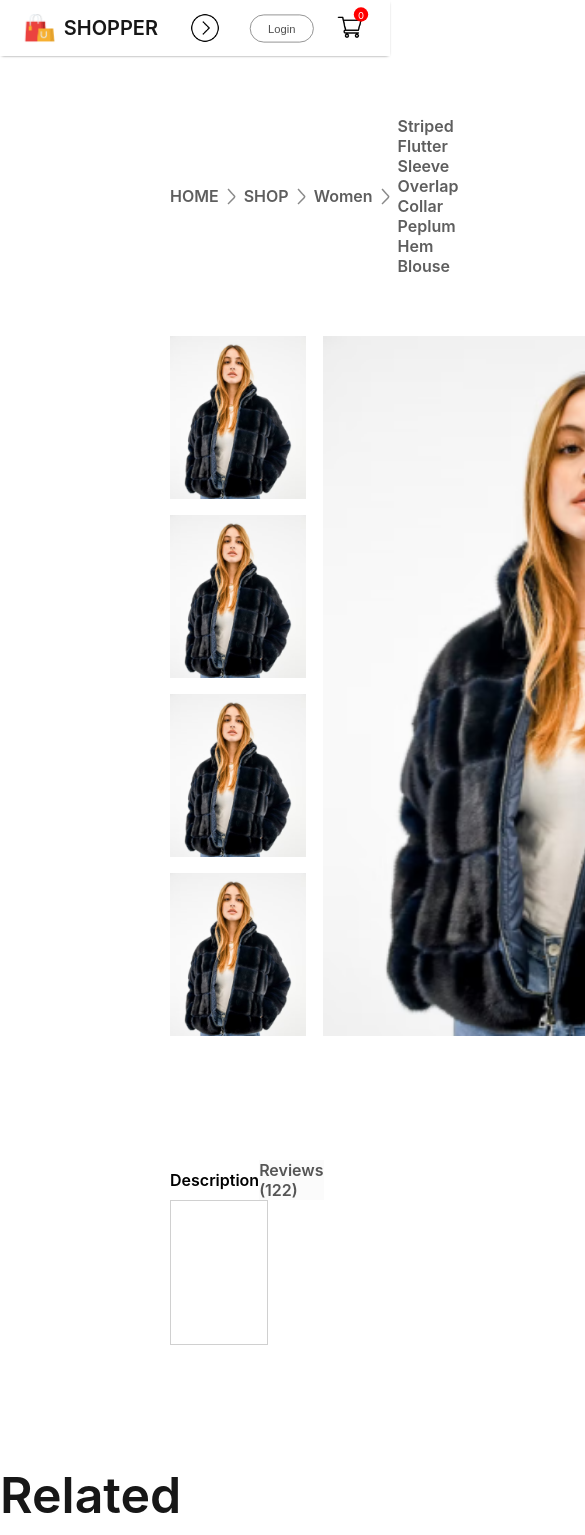
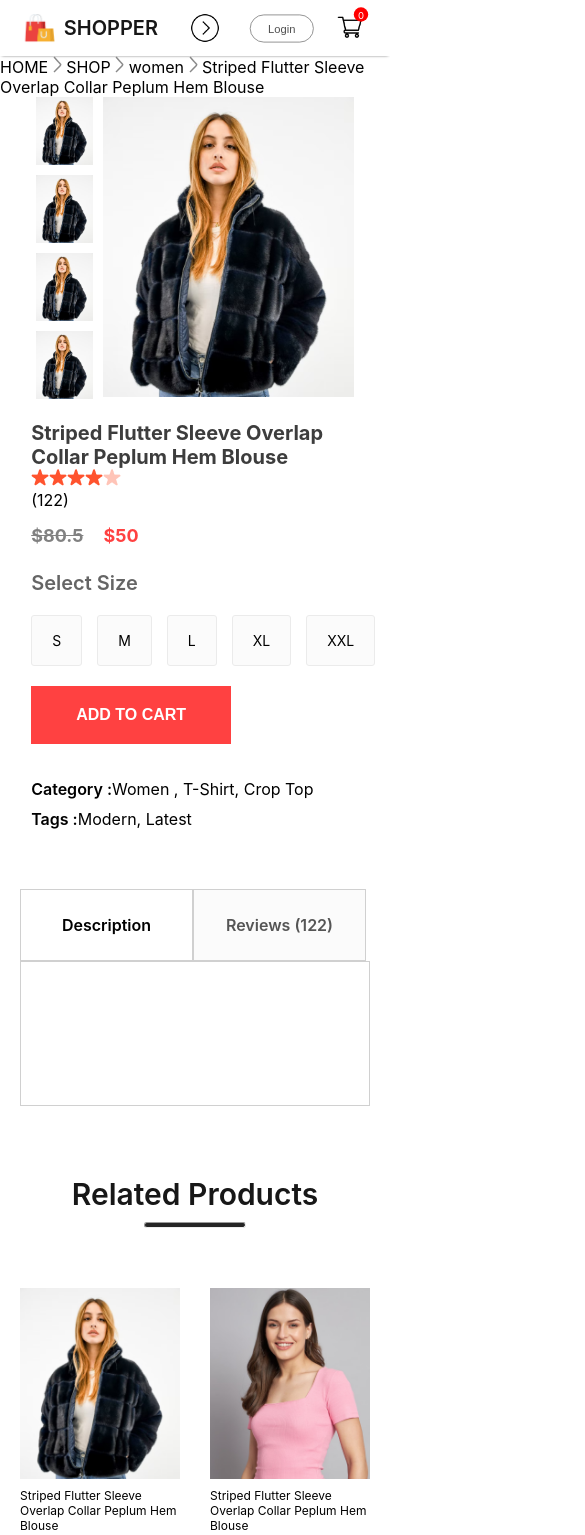
Before and after one commit to ajoossharma/e-commerce-project-, a React (Create React App) app in the folder frontend/: page /product/1 in a window 390 px wide. Shown: the top 1535 px of the page, 585 px wide, since content can reach past the window. Built offline with nearby package versions, Linux system fonts and the light colour scheme.

Commit message:
added more media queries
changed some of my previuosly written CSS because I wanted to add more media queries(900px and 800px) on some components

```diff
--- a/frontend/src/Pages/CSS/LoginSignup.css
+++ b/frontend/src/Pages/CSS/LoginSignup.css
@@ -1,50 +1,51 @@
 .loginsignup{
     width: 100%;
-    height: 80vh;
+    min-height: 90vh;
     background: #fce3fe;
     padding-top: 100px;
 }
 .loginsignup-container{
-    width: 580px;
-    height: 600px;
+    width: 90%;
+    max-width: 550px;
     background: white;
     margin: auto;
-    padding: 40px 60px;
+    padding: 30px 40px;
+    box-sizing: border-box;
 }
 .loginsignup-container h1{
-    margin: 20px 0px;
+    margin: 15px 0px;
 }
 .loginsignup-fields{
     display: flex;
     flex-direction: column;
-    gap: 29px;
-    margin-top: 30px;
+    gap: 25px;
+    margin-top: 20px;
 }
 .loginsignup-fields input{
-    height: 72px;
+    height: 60px;
     width: 100%;
     padding-left: 20px;
     border: 1px solid #c9c9c9;
     outline: none;
     color: #5c5c5c;
     font-size: 18px;
+    box-sizing: border-box;
 }
 .loginsignup-container button{
-    width: 580px;
-    height: 72px;
+    width: 100%;
+    height: 60px;
     color: white;
     background: #ff4141;
     margin-top: 30px;
     border: none;
-    font-size: 24px;
+    font-size: 22px;
     font-weight: 500;
     cursor: pointer;
-
 }
 .loginsignup-login{
     margin-top: 20px;
     color: #5c5c5c;
-    font-size: 18px;
+    font-size: 16px;
     font-weight: 500;
 }
 .loginsignup-login span{
@@ -54,10 +55,31 @@
 .loginsignup-agree{
     display: flex;
     align-items: center;
-    margin-top: 25px;
-    gap: 20px;
+    margin-top: 18px;
+    gap: 10px;
     color: #5c5c5c;
+    font-size: 15px;
     font-weight: 500;
-
-
 }
+@media(max-width: 600px){
+    .loginsignup-container h1{
+        font-size: 22px;
+        margin: 0px;
+    }
+    .loginsignup-container{
+        padding: 30px 20px;
+    }
+    .loginsignup-fields input{
+        padding-left: 10px;
+        font-size: 16px;
+        height: 50px;
+    }
+    .loginsignup-fields{
+        gap: 15px;
+    }
+    .loginsignup-container button{
+        height: 50px;
+        margin-top: 20px;
+        font-size: 17px;
+    }
+}
--- a/frontend/src/Pages/CSS/ShopCategory.css
+++ b/frontend/src/Pages/CSS/ShopCategory.css
@@ -1,7 +1,7 @@
 .shopcategory-banner{
     display: block;
     margin: 30px auto;
-    width: 82%;
+    width: 80%;
 }
 .shopcategory-indexSort{
     display: flex;
@@ -18,22 +18,53 @@
     font-weight: 600;
 }
 .shopcategory-products{
-    margin: 20px 170px;
-    display: grid;
-    grid-template-columns: 1fr 1fr 1fr 1fr;
-    row-gap: 80px;
+    width: 90%;
+    max-width: 1360px;
+    justify-content: center;
+    margin: 20px auto;
+    display: flex;
+    flex-wrap: wrap;
+    gap: 25px;
+
 }
 .shopcategory-loadmore{
     display: flex;
     justify-content: center;
     align-items: center;
-    margin: 150px auto;
-    width: 233px;
-    height: 69px;
+    margin: 100px auto;
+    width: 200px;
+    height: 60px;
     border-radius: 75px;
     background: #ededed;
     color: #787878;
-    font-size: 18px;
+    font-size: 16px;
     font-weight: 500;
-
 }
+@media (max-width:1280px) {
+    .shopcategory-banner{
+        margin: 20px auto;
+        width: 90%;
+    }
+    .shopcategory-indexSort{
+        width: 90%;
+       margin: auto;
+    }
+    .shopcategory-sort{
+        padding: 5px 10px;
+        font-size: 12px;
+    }
+    .shopcategory-indexSort p{
+        font-size: 12px;
+    }
+}
+@media (max-width:800px) {
+    .shopcategory-banner{
+        width: 95%;
+    }
+     .shopcategory-loadmore{
+        margin: 60px auto;
+        width: 150px;
+        height: 40px;
+        font-size: 13px;
+    }
+}
--- a/frontend/src/components/Breadcrums/Breadcrum.css
+++ b/frontend/src/components/Breadcrums/Breadcrum.css
@@ -1,11 +1,27 @@
-.breadcrum{
+.breadcrums{
     display: flex;
+    flex-wrap: wrap;
     align-items: center;
     gap: 8px;
     color: #5e5e5e;
-    font-size: 16px;
-    font-weight: 600;
-    margin: 60px 170px;
-    text-transform: capitalize;
+    font-size: 14px;
+    font-weight: 500;
+    margin: 20px 10%;
+}
+.breadcrums img{
+    height: 12px;
+}
 
+@media(max-width:1024px){
+    .breadcrums{
+        margin: 20px 8%;
+    }
 }
+@media(max-width:800px){
+    .breadcrums{
+        margin: 20px 5%;
+    }
+    .breadcrums img{
+        height: 10px;
+    }
+}
--- a/frontend/src/components/CartItems/CartItems.css
+++ b/frontend/src/components/CartItems/CartItems.css
@@ -1,8 +1,8 @@
 .cartitems{
-    margin: 100px 170px;
+    margin: 100px 10%;
 }
 .cartitems hr{
-    height: 3px;
+    height: 2px;
     background: #e2e2e2;
     border: 0;
 }
@@ -10,27 +10,28 @@
     display: grid;
     grid-template-columns: 0.5fr 2fr 1fr 1fr 1fr 1fr;
     align-items: center;
-    gap: 75px;
+    gap: 50px;
     padding: 20px 0px;
     color: #454545;
-    font-size: 18px;
+    font-size: 16px;
     font-weight: 600;
 }
 .cartitems-format{
-    font-size: 17px;
+
+    font-size: 16px;
     font-weight: 500;
 }
 .cartitems-product-icon{
-    height: 62px;
+    height: 55px;
 }
 .cartitems-remove-icon{
-    width: 15px;
-    margin: 0px 40px;
+    width: 12px;
+    margin: 0px 30px;
     cursor: pointer;
 }
 .cartitems-quantity{
-    width: 64px;
-    height: 50px;
+    width: 55px;
+    height: 45px;
     border: 2px solid #ebebeb;
     background: #fff;
 }
@@ -48,32 +49,34 @@
 .cartitems-total-item{
     display: flex;
     justify-content: space-between;
-    padding: 15px 0px;
+    padding: 12px 0px;
 }
 .cartitems-total button{
-    width: 262px;
-    height: 58px;
+    width: 220px;
+    height: 50px;
     outline: none;
     border: none;
     background: #ff5a5a;
     color: #fff;
-    font-size: 16px;
+    font-size: 14px;
     font-weight: 600;
     cursor: pointer;
 }
 .cartitems-promocode{
     flex: 1;
     font-size: 16px;
-    font-weight: 600;
+    font-weight: 500;
 }
 .cartitems-promocode p{
     color: #555;
 }
 .cartitems-promobox{
-    width: 504px;
+    display: flex;
+    align-items: center;
+    justify-content: space-between;
+    width: 400px;
     margin-top: 15px;
-    padding-left: 20px;
-    height: 58px;
+    height: 50px;
     background: #eaeaea;
 }
 .cartitems-promobox input{
@@ -81,14 +84,70 @@
     outline: none;
     background: transparent;
     font-size: 16px;
-    width: 330px;
-    height: 50px;
+    flex: 1;
+    height: 100%;
+    padding-left: 20px;
 }
 .cartitems-promobox button{
-    width: 170px;
-    height: 58px;
+    width: 130px;
+    height: 100%;
     font-size: 16px;
     background: black;
     color: white;
     cursor: pointer;
 }
+@media(max-width:1280px){
+    .cartitems{
+        margin: 60px 8%;
+    }
+    .cartitems-format-main{
+        grid-template-columns: 0.5fr 3fr 0.5fr 0.5fr 0.5fr 0.5fr;
+        gap: 20px;
+        padding: 15px 0px;
+        font-size: 15px;
+    }
+    .cartitems-format{
+        font-size: 15px;
+    }
+    .carticon-product-icon{
+        height: 50px;
+    }
+    .cartitems-remove-icon{
+        margin: auto;
+    }
+    .cartitems-quantity{
+        width: 40px;
+        height: 30px;
+    }
+    .cartitems-down{
+        margin: 80px 0px;
+        flex-wrap: wrap;
+        gap: 40px;
+    }
+    .cartitems-total{
+        margin: 0;
+        min-width: 300px;
+    }
+    .cartitems-total button{
+        max-width: 200px;
+        height: 45px;
+        font-size: 13px;
+    }
+    .cartitems-promobox{
+        width: 90%;
+        max-width: 500px;
+    }
+
+}
+@media(max-width:500px){
+    .cartitems-format-main{
+       display: none;
+    }
+    .cartitems-format{
+        display: grid;
+    }
+    .cartitems-format-main{
+        grid-template-columns: 0.5fr 3fr 0.5fr;
+        gap: 10px;
+    }
+}
--- a/frontend/src/components/DescriptionBox/DescriptionBox.css
+++ b/frontend/src/components/DescriptionBox/DescriptionBox.css
@@ -11,7 +11,8 @@
     font-size: 16px;
     font-weight: 600;
     width: 171px;
-    height: 1px solid #d0d0d0;
+    height: 70px;
+    border: 1px solid #d0d0d0;
 }
 .descriptionbox-nav-box.fade{
     background: #FBFBFB;
@@ -25,3 +26,16 @@
     padding: 48px;
     padding-bottom: 70px;
 }
+@media(max-width:1280px){
+    .descriptionbox{
+        margin: 60px 60px;
+    }
+}
+@media(max-width:1280px){
+    .descriptionbox{
+        margin: 60px 20px;
+    }
+    .descriptionbox-description{
+        font-size: 14px;
+    }
+}
--- a/frontend/src/components/Footer/Footer.css
+++ b/frontend/src/components/Footer/Footer.css
@@ -3,32 +3,37 @@
     flex-direction: column;
     justify-content: center;
     align-items: center;
-    gap: 50px;
+    gap: 25px;
+    padding-top: 20px;
 }
 .footer-logo{
     display: flex;
     align-items: center;
-    gap: 20px;
+    gap: 15px;
 }
 .footer-logo p{
     color: #383838;
-    font-size: 46px;
+    font-size: 30px;
     font-weight: 700;
+}
+.footer-logo img{
+    width: 50px;
 }
 .footer-links{
     display: flex;
+    flex-wrap: wrap;
+    justify-content: center;
     list-style: none;
-    gap: 50px;
+    gap: 40px;
     color: #252525;
-    font-size: 20px;
+    font-size: 16px;
 }
 .footer-links li{
     cursor: pointer;
 }
-.footer-social-icon{
+.footer-social-icons{
     display: flex;
-    gap: 20px;
-
+    gap: 10px;
 }
 .footer-icons-container{
     padding: 10px;
@@ -36,22 +41,29 @@
     background: #fbfbfb;
     border: 1px solid #ebebeb;
 }
+.footer-icons-container img{
+    width: 25px;
+}
 .footer-copyright{
     display: flex;
     flex-direction: column;
     align-items: center;
-    gap: 30px;
+    gap: 20px;
     width: 100%;
     margin-bottom: 30px;
     color: #1a1a1a;
-    font-size: 20px;
-
+    font-size: 16px;
 }
 .footer-copyright hr{
     width: 80%;
     border: none;
     border-radius: 10px;
-    height: 3px;
+    height: 2px;
     background: #c7c7c7;
-
 }
+@media(max-width:800px){
+    .footer-links{
+        gap: 20px;
+        font-size: 14px;
+    }
+}
--- a/frontend/src/components/NewsLetter/NewsLetter.css
+++ b/frontend/src/components/NewsLetter/NewsLetter.css
@@ -1,27 +1,27 @@
 .newsletter{
-    width: 65%;
-    height: 40vh;
+    width: 90%;
+    max-width: 1200px;
+    box-sizing: border-box;
     display: flex;
     flex-direction: column;
     align-items: center;
     justify-content: center;
     margin: auto;
-    padding: 0px 140px;
-    margin-bottom: 150px;
+    padding: 50px 8%;
+    margin-bottom: 100px;
     background: linear-gradient(180deg, #fde1ff 0%, #e1ffea22 60%);
-    gap: 30px;
+    gap: 20px;
 }
 
 .newsletter h1{
     color: #454545;
-    font-size: 55px;
+    font-size: 45px;
     font-weight: 600;
-
 }
 
 .newsletter p{
     color: #454545;
-    font-size: 20px;
+    font-size: 18px;
 }
 
 .newsletter div{
@@ -29,122 +29,71 @@
     align-items: center;
     justify-content: space-between;
     background: white;
-    width: 730px;
+    width: 95%;
+    max-width: 650px;
+    height: 60px;
     border-radius: 80px;
     border: 1px solid #e3e3e3;
-
 }
 
 .newsletter input{
-    width: 500px;
-    margin-left: 30px;
+    flex: 1;
+    padding-left: 30px;
     border: none;
     outline: none;
     color: #616161;
     font-family: Poppins;
     font-size: 16px;
 }
+
 .newsletter div button{
-    width: 210px;
-    height: 70px;
+    width: 180px;
+    height: 60px;
     border-radius: 80px;
     background: black;
     color: white;
     font-size: 16px;
     cursor: pointer;
 }
+
+/* ----------- media query--------- */
+
 @media(max-width:1280px){
-    .newsletter{
-        padding: 0px 80px;
-        margin-bottom: 120px;
-        gap: 20px;
-    }
     .newsletter h1{
-        font-size: 36px;
-    }
-    .newsletter p{
-        font-size: 16px;
-    }
-    .newsletter div{
-        width: 600px;
-        height: 60px;
-    }
-    .newsletter div input{
-        width: 400px;
-    }
-    .newsletter div button{
-        width: 160px;
-        height: 60px;
+        font-size: 35px;
     }
 }
-@media(max-width:1024px){
-    .newsletter{
-        margin-bottom: 60px;
-    }
+
+@media(max-width:900px){
     .newsletter h1{
         font-size: 30px;
     }
-    .newsletter p{
-        font-size: 14px;
+    .newsletter{
+        gap: 10px;
     }
-    .newsletter div{
-        width: 500px;
+   .newsletter div{
+        width: 95%;
         height: 50px;
-    }
-    .newsletter div input{
-        width: 300px;
-        font-size: 14px;
-    }
-    .newsletter div button{
-        width: 120px;
-        height: 50px;
-        font-size: 14px;
-    }
-}
-@media(max-width:800px){
-    .newsletter{
-        margin-bottom: 30px;
-        height: 35vh;
-    }
-    .newsletter h1{
-        font-size: 18px;
-    }
-    .newsletter p{
-        font-size: 12px;
-    }
-    .newsletter div{
-        width: 400px;
-        height: 40px;
-    }
-    .newsletter div input{
-        width: 200px;
-        font-size: 13px;
+        margin-top: 10px;
+   }
+   .newsletter input{
+        padding-left: 20px;
     }
     .newsletter div button{
         width: 100px;
-        height: 40px;
-        font-size: 13px;
+        height: 50px;
+        border-radius: 25px;
+        font-size: 14px;
     }
 }
 @media(max-width:500px){
     .newsletter{
-        height: 25vh;
-        width: 100%;
-        padding: 0;
-        gap: 15px;
-    }
-    .newsletter h1{
-        font-size: 16px;
-    }
-    .newsletter p{
-        font-size: 13px;
-        max-width: 200px;
-        text-align: center;
+        padding: 50px 5%;
     }
     .newsletter div{
-        width: 290px;
+        width: 100%;
     }
-    .newsletter div input{
-        width: 130px;
+    .newsletter div button{
+        font-size: 12px;
     }
 }
--- a/frontend/src/components/ProductDisplay/ProductDisplay.css
+++ b/frontend/src/components/ProductDisplay/ProductDisplay.css
@@ -1,48 +1,49 @@
 .productdisplay{
     display: flex;
-    margin: 0px 170px;
+    padding: 0px 10%;
+    gap: 40px;
+    justify-content: space-between;
 }
 .productdisplay-left{
     display: flex;
-    gap: 17px;
+    gap: 18px;
 }
 .productdisplay-img-list{
     display: flex;
     flex-direction: column;
-    gap: 16px;
+    gap: 20px;
 }
 .productdisplay-img-list img{
-    height: 163px;
+    height: 110px;
+    max-width: 120px;
 }
 .productdisplay-main-img{
-    width: 586px;
-    height: 700px;
-
+    height: 500px;
+    /* max-width: 420px; */
 }
 .productdisplay-right{
-    margin: 0px 70px;
     display: flex;
     flex-direction: column;
+    flex: 1;
 }
 .productdisplay-right h1{
     color: #3d3d3d;
-    font-size: 40px;
+    font-size: 30px;
     font-weight: 700;
 }
 .productdisplay-right-stars{
     display: flex;
     align-items: center;
-    margin-top: 13px;
+    margin-top: 10px;
     gap: 5px;
     color: #1c1c1c;
-    font-size: 16px;
-
+    font-size: 14px;
 }
 .productdisplay-right-prices{
     display: flex;
-    margin: 40px 0px;
-    gap: 30px;
-    font-size: 24px;
+    margin: 25px 0px;
+    gap: 20px;
+    font-size: 22px;
     font-weight: 700;
 }
 .productdisplay-right-price-old{
@@ -53,18 +54,18 @@
     color: #ff4141;
 }
 .productdisplay-right-size h1{
-    margin-top: 55px;
+    margin-top: 30px;
     color: #656565;
-    font-size: 20px;
+    font-size: 18px;
     font-weight: 600;
 }
 .productdisplay-right-sizes{
     display: flex;
-    margin: 30px 0px;
-    gap: 20px;
+    margin: 20px 0px;
+    gap: 15px;
 }
 .productdisplay-right-sizes div{
-    padding: 18px 24px;
+    padding: 16px 20px;
     background: #fbfbfb;
     border: 1px solid #ebebeb;
     border-radius: 3px;
@@ -76,8 +77,8 @@
     font-size: 16px;
     font-weight: 600;
     color: white;
-    background: #ff4141;
-    margin-bottom: 40px;
+    background: #FF4141;
+    margin-bottom: 25px;
     border: none;
     outline: none;
     cursor: pointer;
@@ -88,3 +89,73 @@
 .productdisplay-right-category span{
     font-weight: 600;
 }
+
+/* ----- media query------- */
+
+
+@media(max-width:1024px){
+    .productdisplay{
+        padding: 0px 8%;
+    }
+    .productdisplay-img-list{
+        gap: 10px;
+    }
+    .productdisplay-img-list img{
+        height: 90px;
+    }
+    .productdisplay-main-img{
+        height: 400px;
+    }
+
+}
+@media(max-width:900px){
+    .productdisplay{
+        gap: 20px;
+    }
+    .productdisplay-left{
+        gap: 10px;
+    }
+    .productdisplay-img-list{
+        gap: 10px;
+    }
+    .productdisplay-img-list img{
+        height: 80px;
+    }
+    .productdisplay-main-img{
+        height: 350px;
+    }
+
+}
+@media(max-width:800px){
+    .productdisplay{
+        flex-wrap: wrap;
+    }
+    .productdisplay-left{
+        width: 100%;
+        justify-content: center;
+    }
+}
+@media(max-width:500px){
+    .productdisplay-right h1 {
+        font-size: 20px;
+    }
+    .productdisplay-right-prices {
+        margin: 15px 0;
+        font-size: 18px;
+    }
+    .productdisplay-right-size h1{
+        margin-top: 15px;
+    }
+    .productdisplay-right-size h1{
+        margin: 10px 0;
+    }
+    .productdisplay-right-size div{
+        font-size: 14px;
+    }
+    .productdisplay-img-list img{
+        height:68px;
+    }
+    .productdisplay-main-img{
+        height: 300px;
+    }
+}
--- a/frontend/src/components/RelatedProducts/RelatedProducts.css
+++ b/frontend/src/components/RelatedProducts/RelatedProducts.css
@@ -3,23 +3,38 @@
     flex-direction: column;
     align-items: center;
     gap: 10px;
-    height: 90vh;
+    padding: 10px 0 100px;
 }
 .relatedproducts h1{
     color: #171717;
-    font-size: 50px;
+    font-size: 40px;
     font-weight: 600;
 }
 .relatedproducts hr{
-    width: 200px;
-    height: 6px;
+    width: 150px;
+    height: 4px;
     border-radius: 10px;
     background: #252525;
 }
 .relatedproducts-item{
     margin-top: 50px;
+    width: 100%;
     display: flex;
+    flex-wrap: wrap;
+    justify-content: center;
     gap: 30px;
+    max-width: 1280px;
+}
 
 
+@media(max-width:600px){
+
+    .relatedproducts h1{
+        font-size: 30px;
+    }
+    .relatedproducts hr{
+        width: 100px;
+        height: 4px;
+
+    }
 }
```
